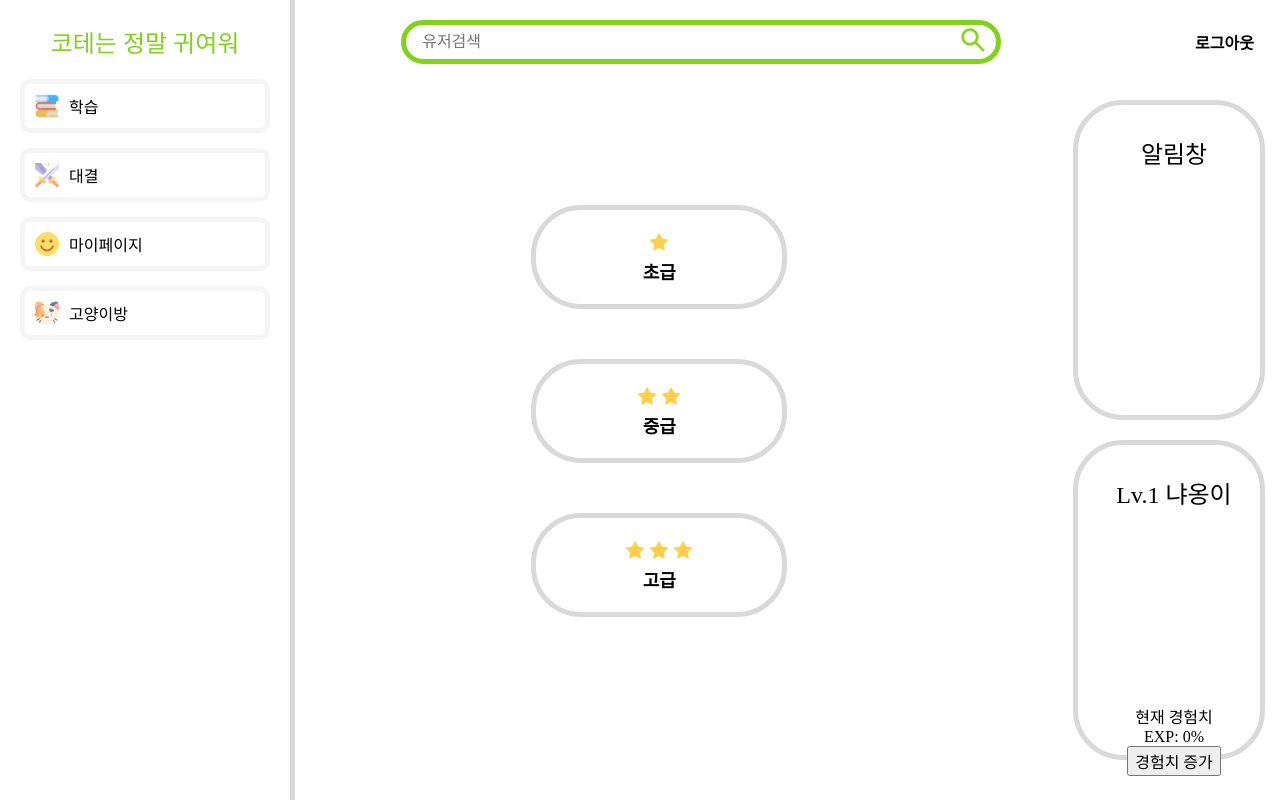
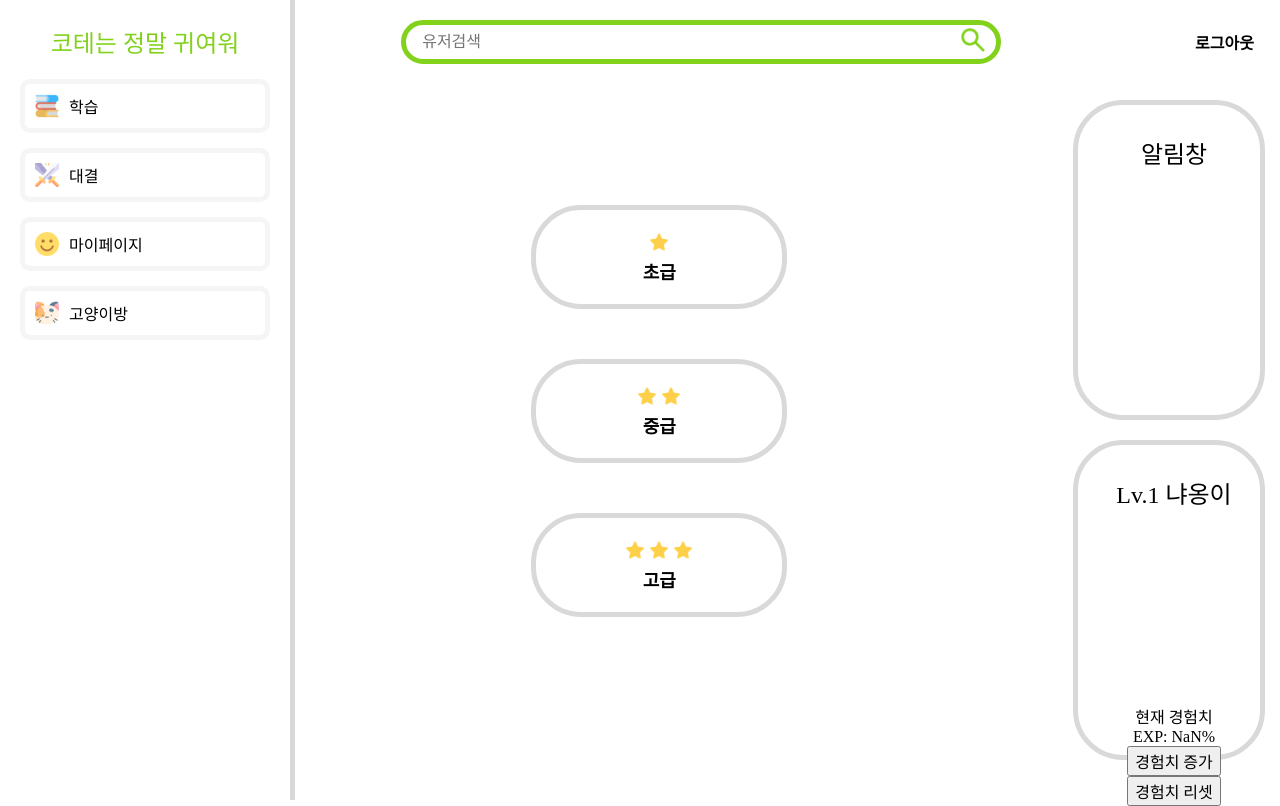
Before and after one commit to heeoneie/cote-is-really-cute, a React (Create React App) app: page / in a window 1280 px wide. Built offline with nearby package versions, Linux system fonts and the light colour scheme; sample sign-in values are in the browser's storage; a web font is replaced by a local one.

Commit message:
:white_check_mark: test: Add Level

```diff
--- a/src/App.js
+++ b/src/App.js
@@ -23,6 +23,12 @@ const App = () => {
       : 0;
   });
 
+  //유저경험치추가
+  const [userExp, setUserExp] = React.useState(() => {
+    const storedExp = localStorage.getItem('userExp');
+    return storedExp ? JSON.parse(storedExp) : 0; // 기본값은 1
+  });
+
   React.useEffect(() => {
     if (
       problems &&
@@ -41,6 +47,11 @@ const App = () => {
     );
   }, [currentProblemIndex]);
 
+  //유저레벨
+  React.useEffect(() => {
+    localStorage.setItem('userExp', JSON.stringify(userExp));
+  }, [userExp]);
+
   return (
     <AppContext.Provider
       value={{
@@ -50,6 +61,8 @@ const App = () => {
         setProblems,
         currentProblemIndex,
         setCurrentProblemIndex,
+        userExp,
+        setUserExp,
       }}
     >
       <RouterProvider router={router} />
--- a/src/components/Menubar.js
+++ b/src/components/Menubar.js
@@ -6,12 +6,10 @@ import './Menubar.css'; // 사이드바 스타일링을 위한 CSS
 const Menubar = () => {
   return (
     <div className="menubar">
-      <Link to="/">
-        <p>코테는 정말 귀여워</p>
-      </Link>
+      <p>코테는 정말 귀여워</p>
       <ul>
         <li>
-          <Link to="/study" className="menubar-link">
+          <Link to="/" className="menubar-link">
             <img
               src="/img/studymode.png"
               alt="studymode"
--- a/src/pages/StudyPage.js
+++ b/src/components/PetStatusAndAlarm.js
@@ -1,9 +1,10 @@
-import React, { useEffect, useState } from 'react';
-import './StudyPage.css'; // CSS 파일 임포트
+import React, { useContext, useEffect, useState } from 'react';
+import { AppContext } from '../App';
+import './PetStatusAndAlarm.css';
 
 const StudyPage = () => {
-  const [exp, setExp] = useState(0);
   const [level, setLevel] = useState(1);
+  const { userExp, setUserExp } = useContext(AppContext);
 
   useEffect(() => {
     const script = document.createElement('script');
@@ -15,8 +16,8 @@ const StudyPage = () => {
 
   // 임시 경험치 증가 함수
   const increaseExp = () => {
-    const expUp = exp + 10;
-    setExp(expUp);
+    const expUp = userExp + 10;
+    setUserExp(expUp);
 
     const levelUp = Math.floor(expUp / 100) + 1;
     setLevel(levelUp);
@@ -34,8 +35,9 @@ const StudyPage = () => {
             <spline-viewer url="https://prod.spline.design/QxlBuwJ2HLEZYiRN/scene.splinecode"></spline-viewer>
           </div>
           <p>현재 경험치</p>
-          <p>EXP: {exp % 100}%</p>
+          <p>EXP: {userExp % 100}%</p>
           <button onClick={increaseExp}>경험치 증가</button>
+          <button onClick={() => setUserExp(0)}>경험치 리셋</button>
         </div>
       </div>
     </div>
--- a/src/pages/Home.js
+++ b/src/pages/Home.js
@@ -6,7 +6,7 @@ import LogoutBtn from '../components/LogoutBtn';
 import AuthLinks from '../components/AuthLinks';
 import { logoutUser } from '../axios/auth';
 import SearchBar from '../components/SearchBar';
-import StudyPage from './StudyPage';
+import StudyPage from '../components/PetStatusAndAlarm';
 import { Grid } from '@mui/material';
 
 const Home = () => {
```
Also changed, not shown: src/components/PetStatusAndAlarm.css (renamed from src/pages/StudyPage.css).
